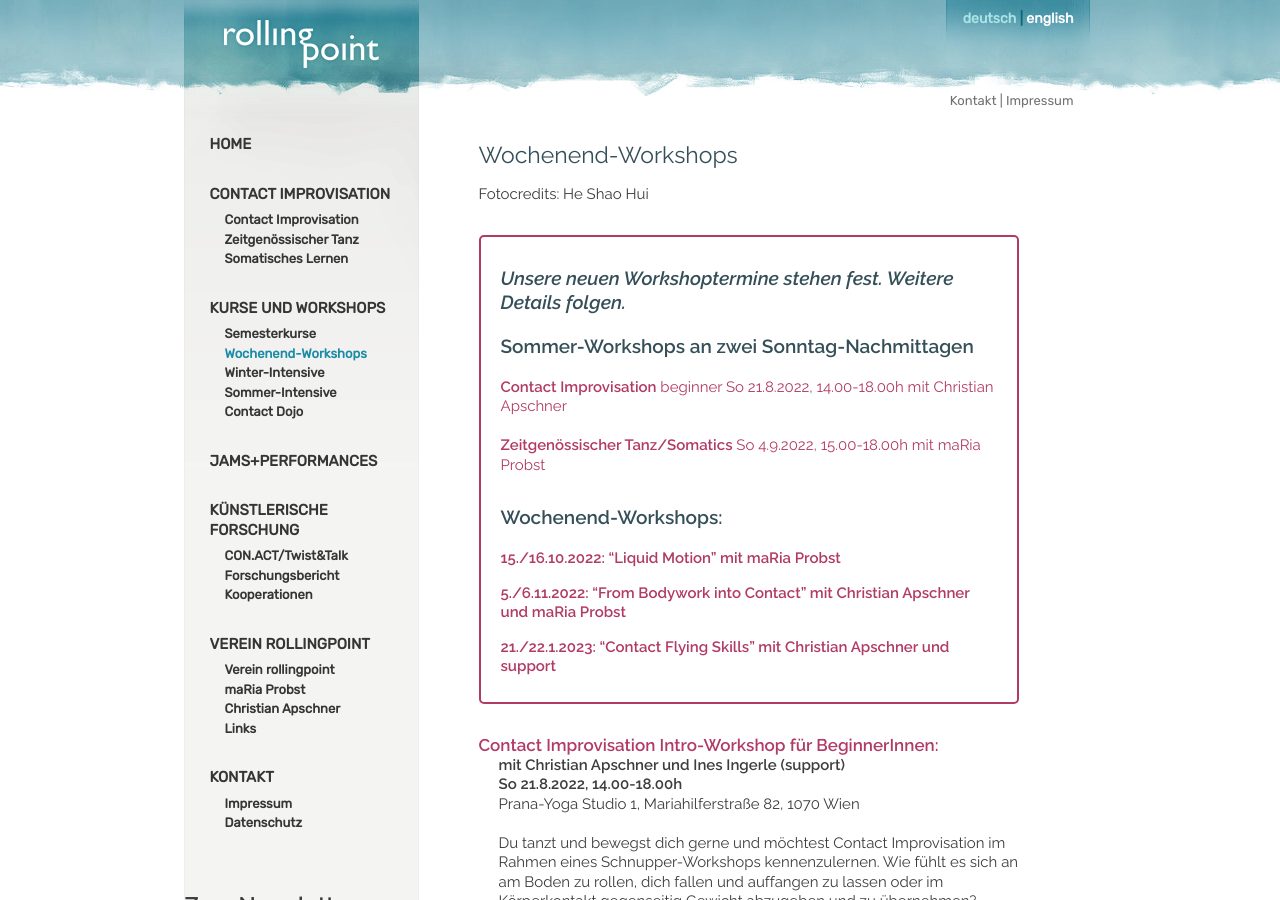
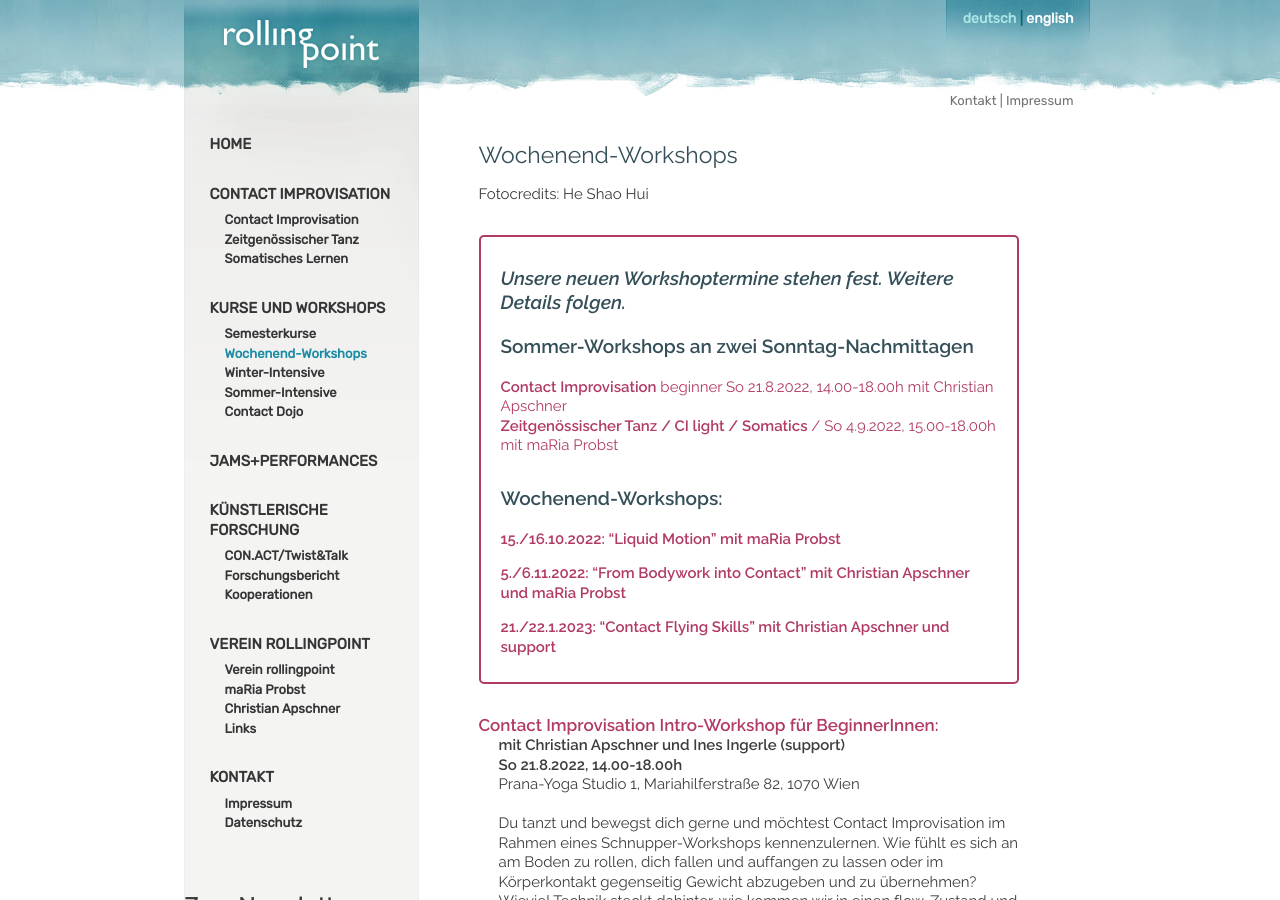
Before and after one commit to manulari/rollingpointat, a Jekyll site: the page built from _pages_de/workshops.md, in a window 1280 px wide and 900 px high. Built offline with Jekyll 4.4.1, drawn with Linux system fonts in a browser that asks for light colours; comment, search, counter and statistics services are not loaded.

Commit message:
Update page (de) “workshops”

```diff
--- a/_pages_de/workshops.md
+++ b/_pages_de/workshops.md
@@ -11,8 +11,7 @@ Fotocredits: He Shao Hui
 > ### Sommer-Workshops an zwei Sonntag-Nachmittagen
 >
 > **Contact Improvisation** beginner So 21.8.2022, 14.00-18.00h mit Christian Apschner\
-> \
-> **Zeitgenössischer Tanz/Somatics** So 4.9.2022, 15.00-18.00h mit maRia Probst
+> **Zeitgenössischer Tanz / CI light /** **Somatics** / So 4.9.2022, 15.00-18.00h mit maRia Probst
 >
 > ### Wochenend-Workshops:
 >
@@ -31,8 +30,6 @@ Fotocredits: He Shao Hui
 Prana-Yoga Studio 1, Mariahilferstraße 82, 1070 Wien\
 \
 Du tanzt und bewegst dich gerne und möchtest Contact Improvisation im Rahmen eines Schnupper-Workshops kennenzulernen. Wie fühlt es sich an am Boden zu rollen, dich fallen und auffangen zu lassen oder im Körperkontakt gegenseitig Gewicht abzugeben und zu übernehmen? Wieviel Technik steckt dahinter, wie kommen wir in einen flow-Zustand und wie geht es uns emotional damit? Dieser Workshop bietet die Möglichkeit, dir ein erstes Bild zu machen um vielleicht weiter in die faszinierende Welt des Contact Improvisation-Tanzens einzutauchen.
-
-
 
 #### **"Energize through Motion" / Intro-Workshop open level:**
 
```
